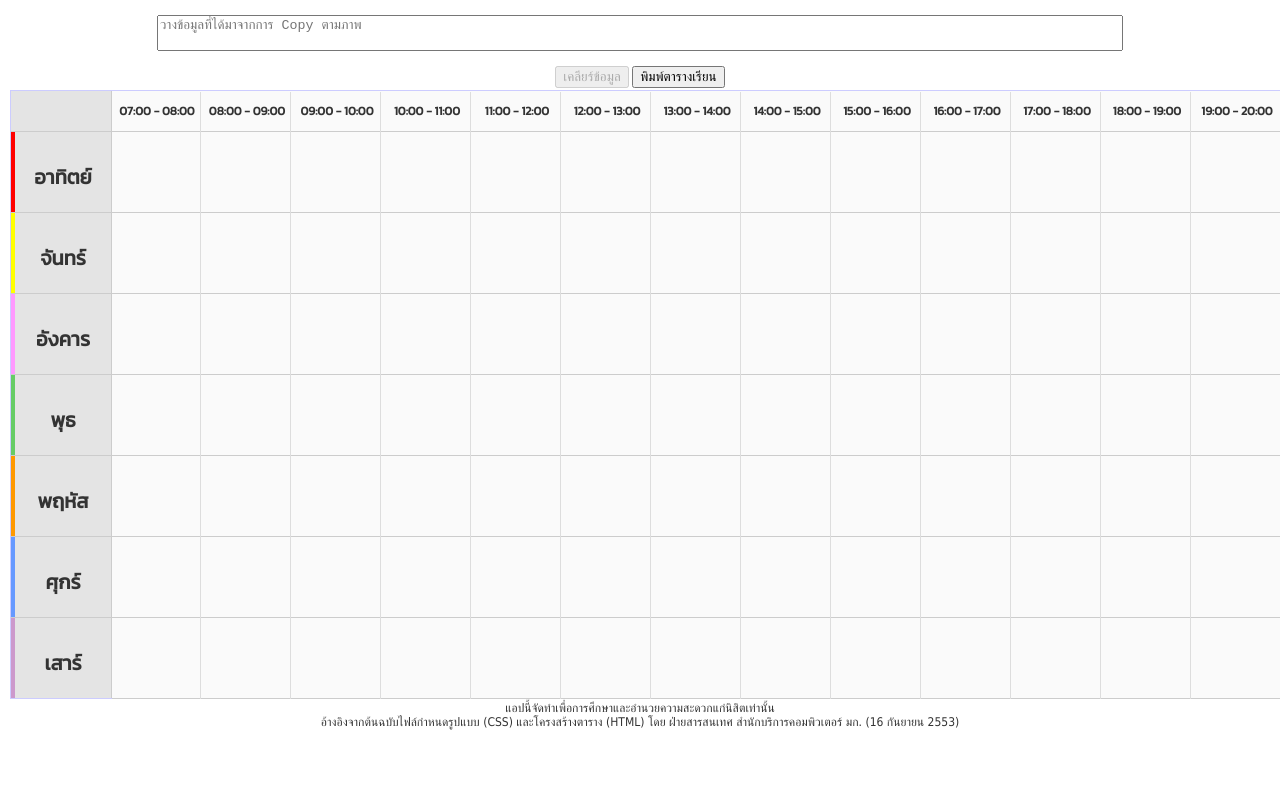
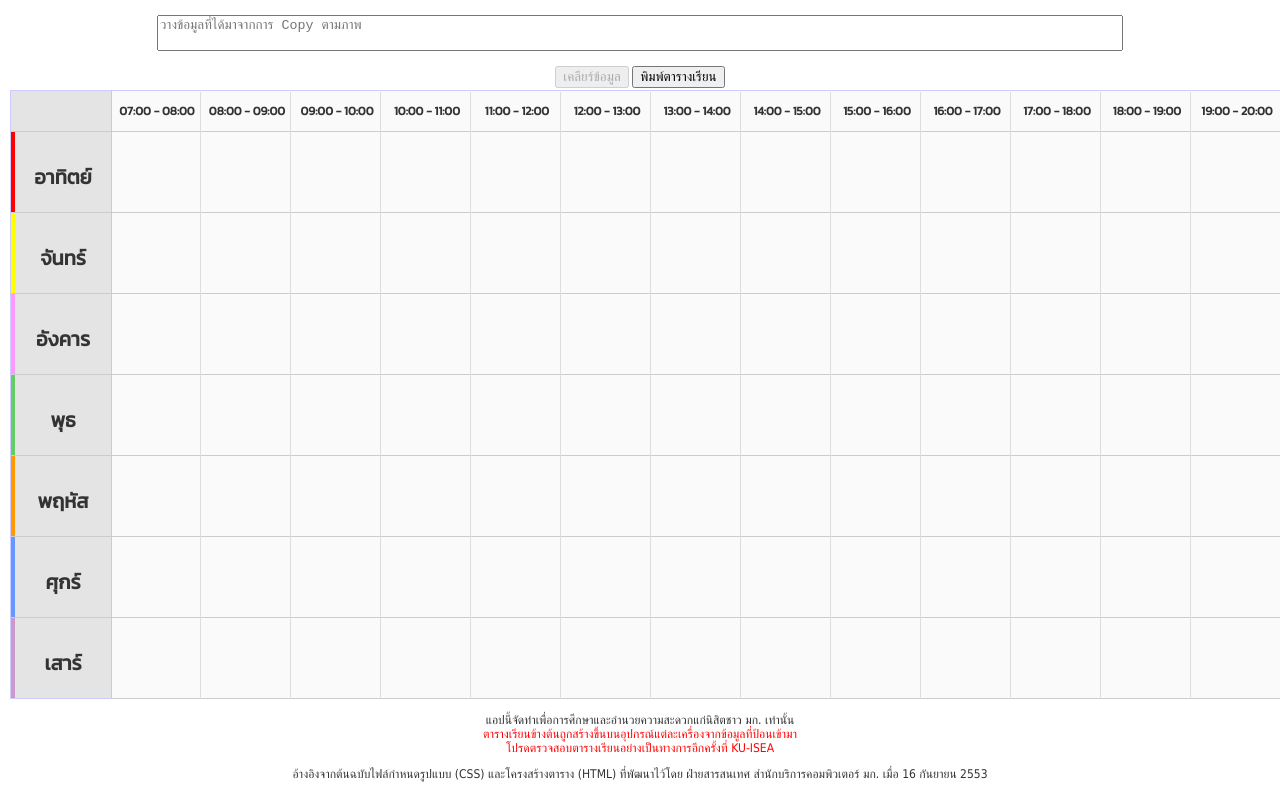
Before and after one commit to anawinwz/ku-retrotimetable, a React (Create React App) app: page / in a window 1280 px wide. Shown: the part 341-1130 px from the top of the page. Before the commit the page ends 1078 px from the top, so only its background shows below. Built offline with nearby package versions, Linux system fonts and the light colour scheme.

Commit message:
Adjust credits wording

```diff
--- a/src/App.js
+++ b/src/App.js
@@ -41,8 +41,11 @@ function App() {
       </div>
 
       <center className="hideOnPrint">
-        แอปนี้จัดทำเพื่อการศึกษาและอำนวยความสะดวกแก่นิสิตเท่านั้น<br />
-        อ้างอิงจากต้นฉบับไฟล์กำหนดรูปแบบ (CSS) และโครงสร้างตาราง (HTML) โดย ฝ่ายสารสนเทศ สำนักบริการคอมพิวเตอร์ มก. (16 กันยายน 2553)
+        <p>
+          แอปนี้จัดทำเพื่อการศึกษาและอำนวยความสะดวกแก่นิสิตชาว มก. เท่านั้น<br />
+          <span style={{color: 'red'}}>ตารางเรียนข้างต้นถูกสร้างขึ้นบนอุปกรณ์แต่ละเครื่องจากข้อมูลที่ป้อนเข้ามา<br />โปรดตรวจสอบตารางเรียนอย่างเป็นทางการอีกครั้งที่ KU-ISEA</span>
+        </p>
+        อ้างอิงจากต้นฉบับไฟล์กำหนดรูปแบบ (CSS) และโครงสร้างตาราง (HTML) ที่พัฒนาไว้โดย ฝ่ายสารสนเทศ สำนักบริการคอมพิวเตอร์ มก. เมื่อ 16 กันยายน 2553
       </center>
     </div>
   );
```
